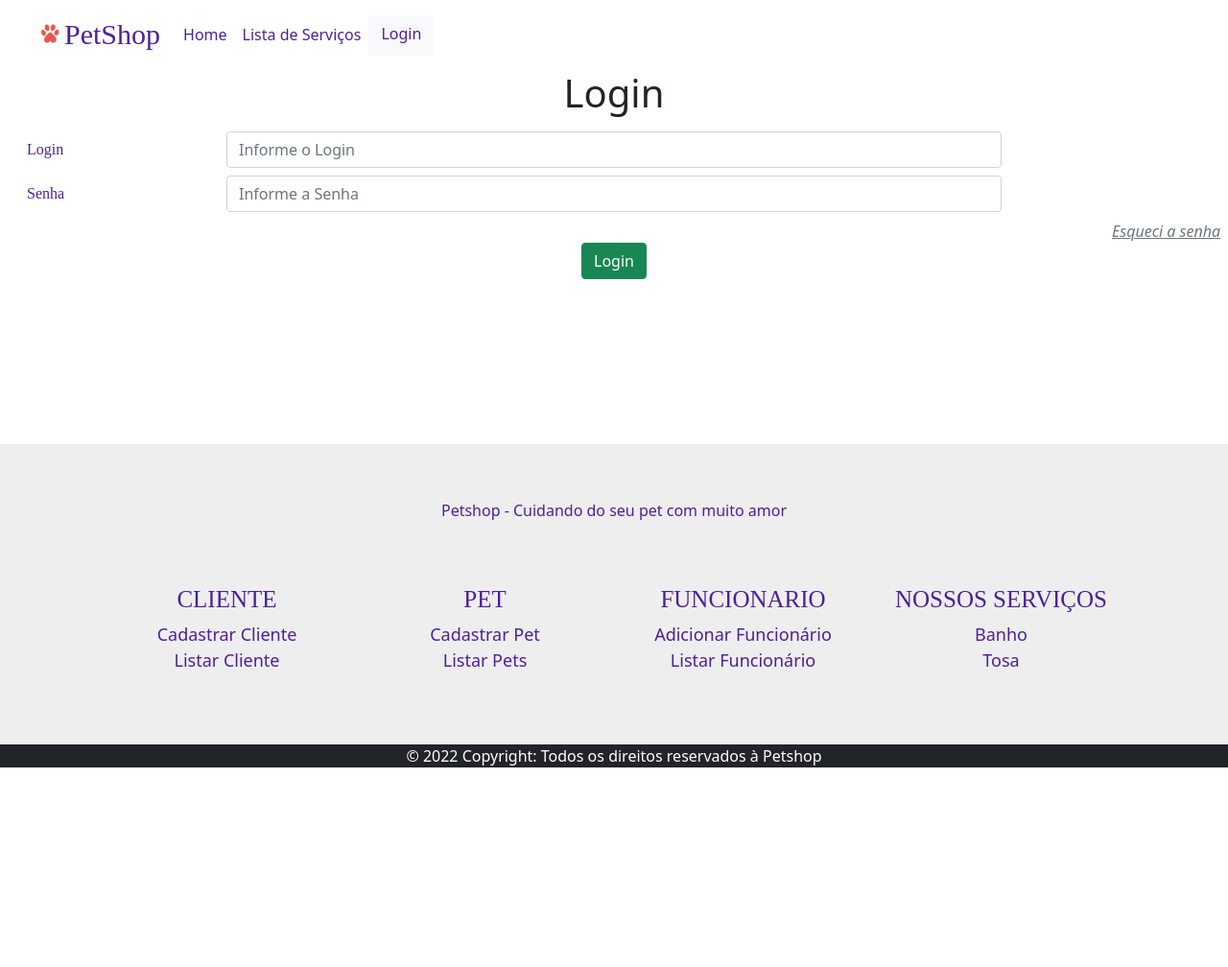
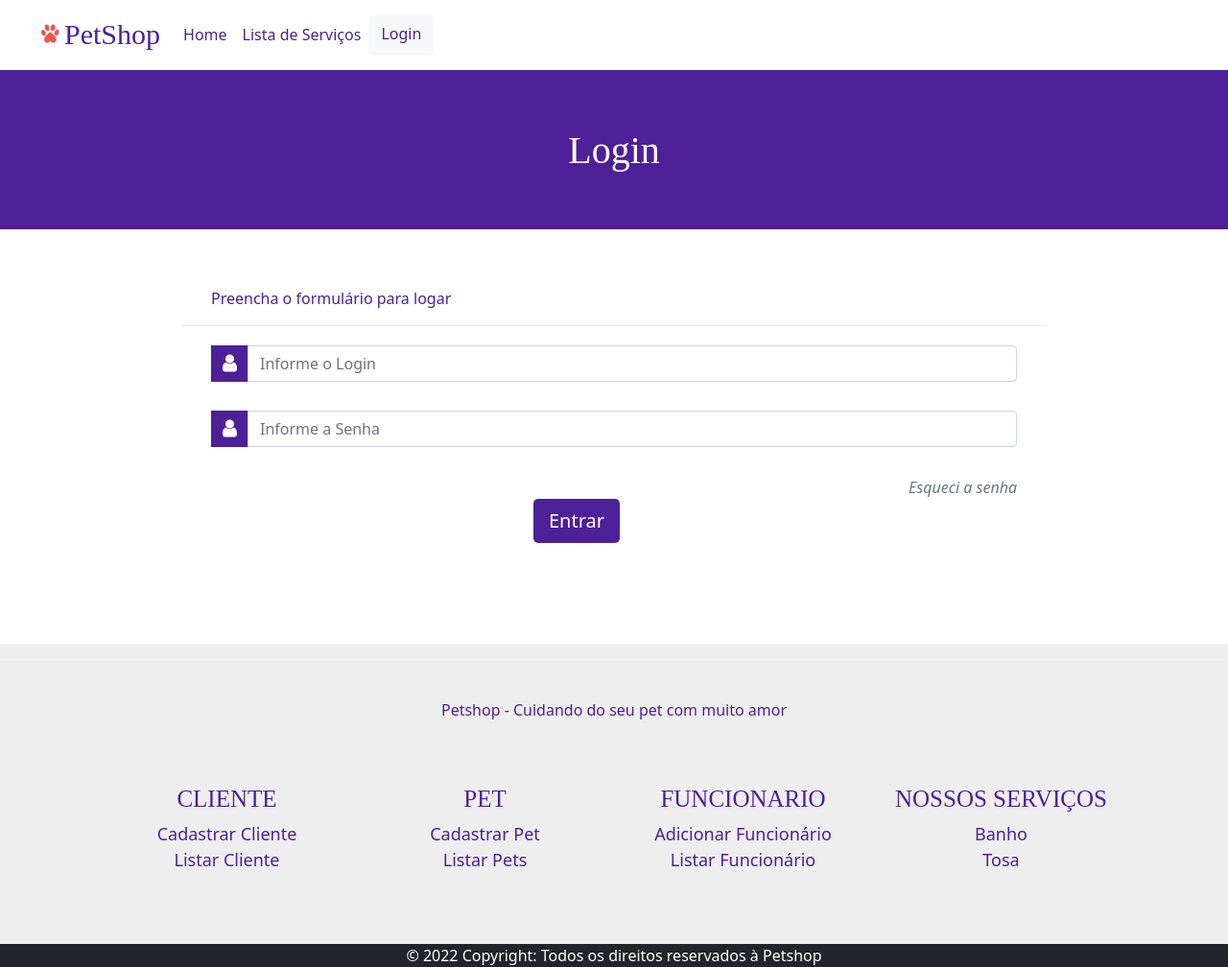
Before and after one commit to riquelmer45/Projeto-PetShop, a Node server app: page /petshop/login in a window 1280 px wide. Shown: the whole page at 96% size. Before the commit the page ends 800 px from the top, so only its background shows below. Run offline with Node 20, Linux system fonts and the light colour scheme; some libraries are stand-ins or nearby versions; some web fonts are replaced.

Commit message:
Mudando a aparência e os ícones dos formulários restantes

```diff
--- a/public/css/styles.css
+++ b/public/css/styles.css
@@ -536,6 +536,10 @@ label {
     margin-top: 5px;
 }
 
+.signup-form .fa-check {
+    font-size: 15px !important;
+    margin-top: 5px;
+}
 
 /* fim do form */
 
--- a/views/funcionarios/viewfuncionario.handlebars
+++ b/views/funcionarios/viewfuncionario.handlebars
@@ -15,7 +15,7 @@
       </tr>
     </thead>
     {{#each funcionarios}}
-            <tbody >
+    <tbody>
       <tr>
         <th scope="row">{{this.id}}</th>
         <td class="col-4 ">{{this.nome}}</td>
@@ -25,7 +25,8 @@
         <td>{{this.login}}</td>
         <td>
           <div class="d-flex justify-content-end">
-                            <a href="/funcionarios/edit/{{this.id}}" type="button" class="btn btn-light btn-small me-1"><i class="bi bi-pencil"></i> Edit</a>
+            <a href="/funcionarios/edit/{{this.id}}" type="button" class="btn btn-light btn-small me-1"><i
+                class="bi bi-pencil"></i> Edit</a>
             <form action="/funcionarios/remove" method="post" class="">
               <input type="hidden" name="id" value="{{this.id}}">
               <button type="submit" class="btn btn-light btn-smal">
--- a/views/layouts/main.handlebars
+++ b/views/layouts/main.handlebars
@@ -68,7 +68,8 @@
                             </a>
                             <ul class="dropdown-menu">
                                 <li><a class="dropdown-item" href="/funcionarios/add">Cadastrar Funcionario</a></li>
-                                    <li><a class="dropdown-item" href="/funcionarios/allFuncionario">Listar Funcionarios</a></li>
+                                <li><a class="dropdown-item" href="/funcionarios/allFuncionario">Listar Funcionarios</a>
+                                </li>
                             </ul>
                         </li>
                         <li class="nav-item">
--- a/views/pets/viewpet.handlebars
+++ b/views/pets/viewpet.handlebars
@@ -25,6 +25,7 @@
         <td>{{this.nascimento}}</td>
         <td>{{this.cor}}</td>
         <td>{{this.peso}}</td>
+
         <td><a href="/pets/edit/{{this.id}}">{{> edit_pet}}</a></td>
         <td>
           <form action="/pets/remove" method="post">
--- a/views/petshop/login.handlebars
+++ b/views/petshop/login.handlebars
@@ -1,7 +1,11 @@
+<!--login
+
+<div class=" text-center header">
+    <h1 class="text-center header-text">Login</h1>
+</div>
 <div>
-    <h1 class="text-center">Login</h1>
     <div class="box-login">
-         <form action="/petshop/login" class="p-2" method="post">
+        <form action="/petshop/login" class="p-2" method="post">
             <div class="row mb-2">
                 <label class="col-sm-2 col-form-label">Login</label>
                 <div class="col-sm-8">
@@ -27,3 +31,44 @@
         </form>
     </div>
 </div>
+-->
+
+
+<!--LOGIN-->
+</div>
+<div class=" text-center header">
+    <h1 class="text-center header-text">Login</h1>
+</div>
+
+<div class="signup-form">
+    <form action="/petshop/login" method="post">
+        <p>Preencha o formulário para logar</p>
+        <hr>
+        <div class="form-group">
+            <div class="input-group">
+                <div class="input-group-prepend">
+                    <span class="input-group-text">
+                        <span class="fa fa-user"></span>
+                    </span>
+                </div>
+                <input type="text" class="form-control" name="login" placeholder="Informe o Login" required="required">
+            </div>
+        </div>
+        <div class="form-group">
+            <div class="input-group">
+                <div class="input-group-prepend">
+                    <span class="input-group-text">
+                        <i class="fa fa-user"></i>
+                    </span>
+                </div>
+                <input type="text" class="form-control" name="senha" placeholder="Informe a Senha" required="required">
+            </div>
+        </div>
+        <div style="width: 100%;" class="d-flex justify-content-end">
+            <a id="recuperar-senha" class="fst-italic fs-6 text-muted ms" href="#">Esqueci a senha</a>
+        </div>
+        <div class="form-group">
+            <button type="submit" class="btn-form text-center btn-primary btn-lg">Entrar</button>
+        </div>
+    </form>
+</div>
```
Also changed, not shown: views/clientes/viewcliente.handlebars (+8 -6 lines), views/funcionarios/editFuncionarios.handlebars (+9 -8 lines), views/funcionarios/funcionarioform.handlebars (+5 -5 lines). Lines whose indentation alone changed are shown as unchanged.
